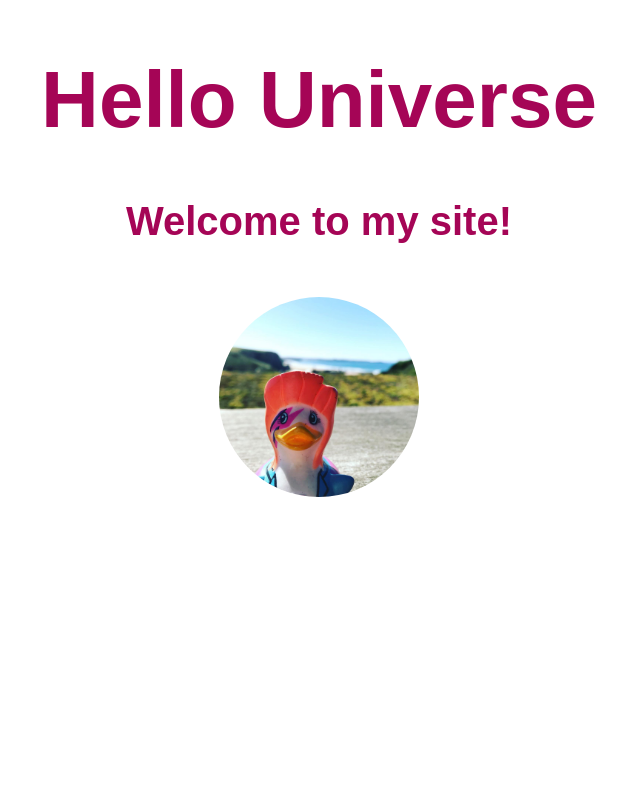
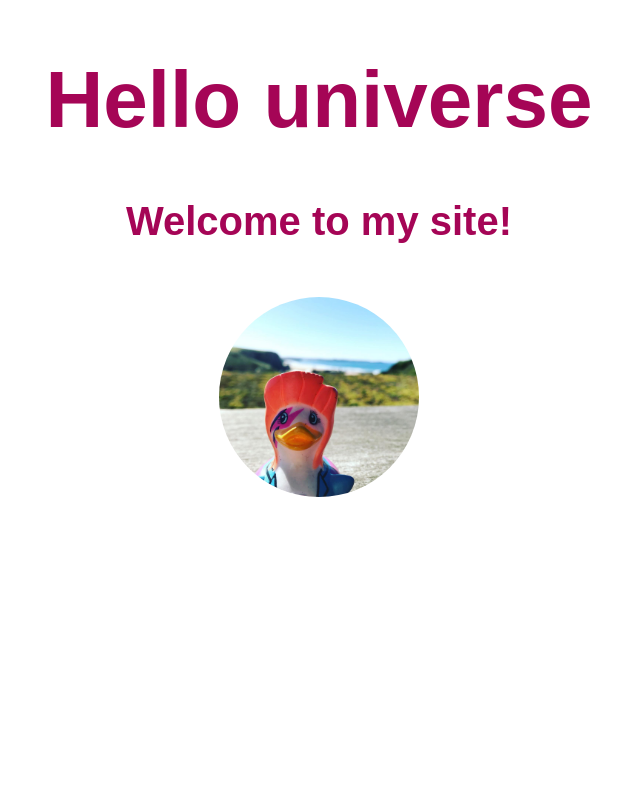
Before and after one commit to patriciawhiteman123/beginner-week-one, a plain HTML site: page index.html in a window 1280 px wide. Shown: the top 800 px of the page, without its empty margins (321-961 px from the left). Drawn offline with Linux system fonts and the light colour scheme.

Commit message:
Change wording
U

```diff
--- a/index.html
+++ b/index.html
@@ -7,7 +7,7 @@
 <body>
   <div>
 <h1><b>
-  Hello Universe
+  Hello universe
 </b>
     </h1>
 
```
